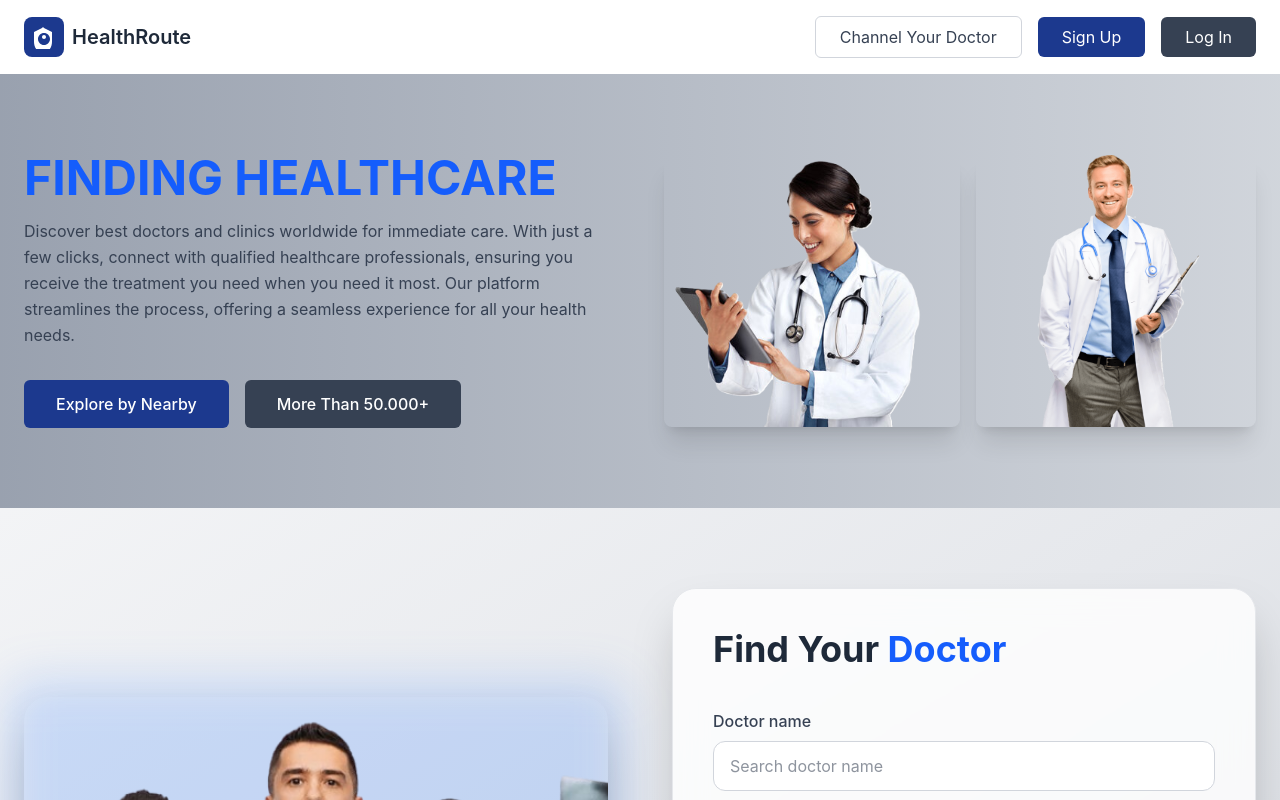
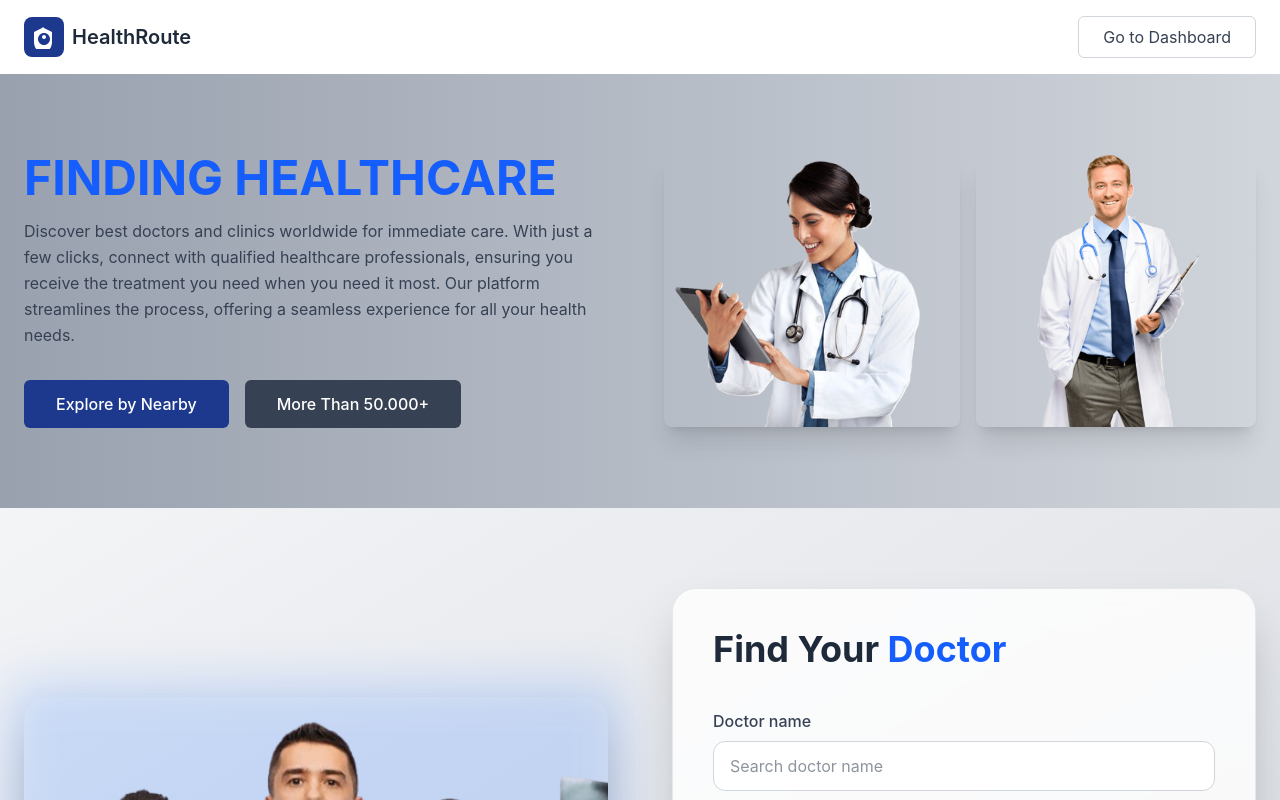
Before and after one commit to HIRUIRESHA/CDCM_frontend, a React (Vite) app: page / in a window 1280 px wide. Shown: the top 800 px of the page. Built offline with nearby package versions, Linux system fonts and the light colour scheme; no server answers; sample sign-in values are in the browser's storage.

Commit message:
Update authenticated navigation buttons and Find Doctor dashboard access

```diff
--- a/src/components/Navbar.jsx
+++ b/src/components/Navbar.jsx
@@ -1,8 +1,20 @@
 import React from 'react';
 import { Link } from "react-router-dom";
-
+import { useAuth } from "../context/AuthContext";
 
 const Navbar = () => {
+  const { user } = useAuth();
+  const hospital = JSON.parse(localStorage.getItem("hospital") || "null");
+  const isAuthenticated = Boolean(user || hospital);
+
+  const getDashboardPath = () => {
+    const role = user?.role?.toUpperCase();
+    if (role === "ADMIN") return "/admin/dashboard";
+    if (role === "HOSPITAL" || hospital) return "/hospital/dashboard";
+    if (role === "DOCTOR") return "/doctor/dashboard";
+    return "/patient/dashboard";
+  };
+
   return (
     <nav className="bg-white shadow-sm">
       <div className="max-w-7xl mx-auto px-6 py-4">
@@ -19,11 +31,22 @@ const Navbar = () => {
 </Link>
           {/* Navigation Buttons */}
           <div className="flex items-center space-x-4">
+            {isAuthenticated ? (
+              <Link to={getDashboardPath()}>
+                <button className="px-6 py-2 text-gray-700 border border-gray-300 rounded-md hover:bg-gray-100 transition">
+                  Go to Dashboard
+                </button>
+              </Link>
+            ) : (
               <Link to="/find-doctor">
                 <button className="px-6 py-2 text-gray-700 border border-gray-300 rounded-md hover:bg-gray-100 transition">
                   Channel Your Doctor
                 </button>
               </Link>
+            )}
+
+            {!isAuthenticated && (
+              <>
                 <Link to="/register">
                   <button className="px-6 py-2 bg-blue-900 text-white rounded-md hover:bg-blue-800 transition">
                     Sign Up
@@ -35,6 +58,8 @@ const Navbar = () => {
                     Log In
                   </button>
                 </Link>
+              </>
+            )}
 
           </div>
         </div>
```
Lines whose indentation alone changed are shown as unchanged.
